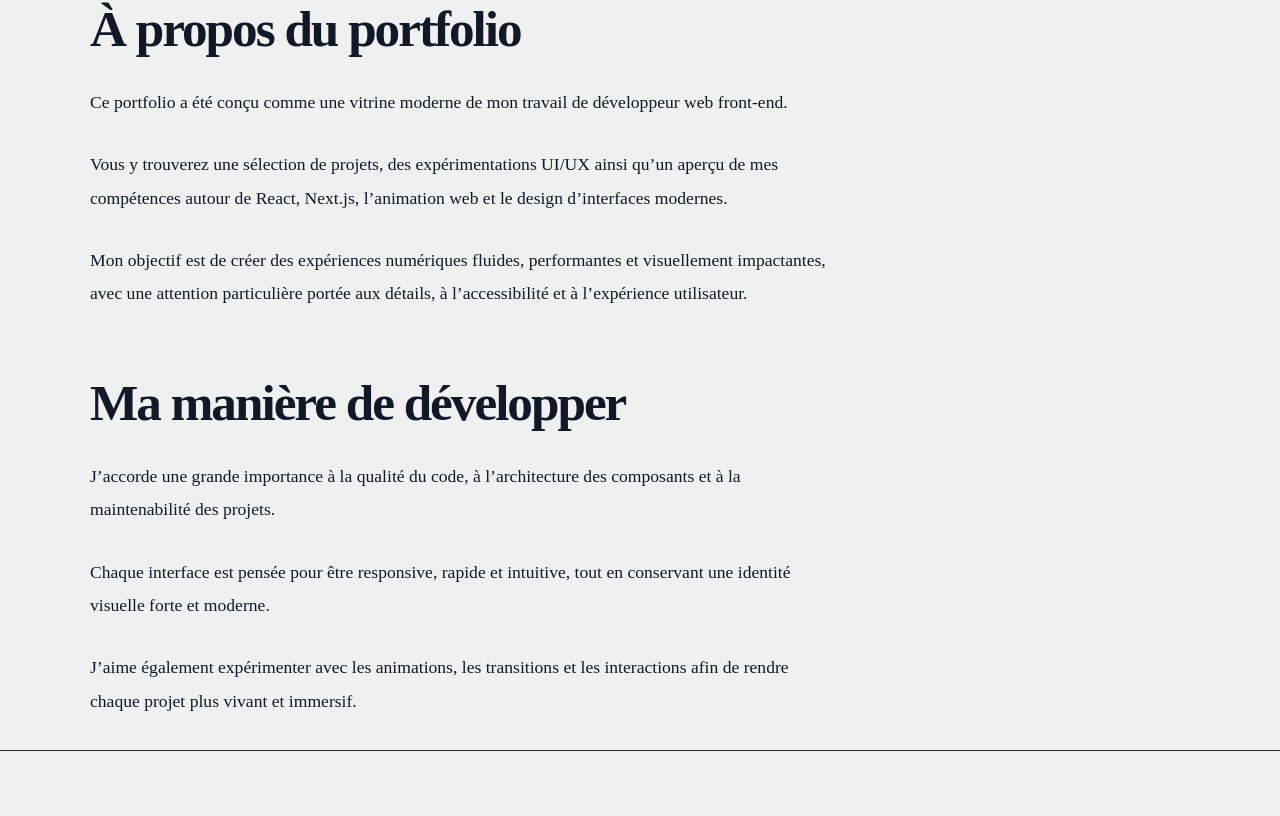
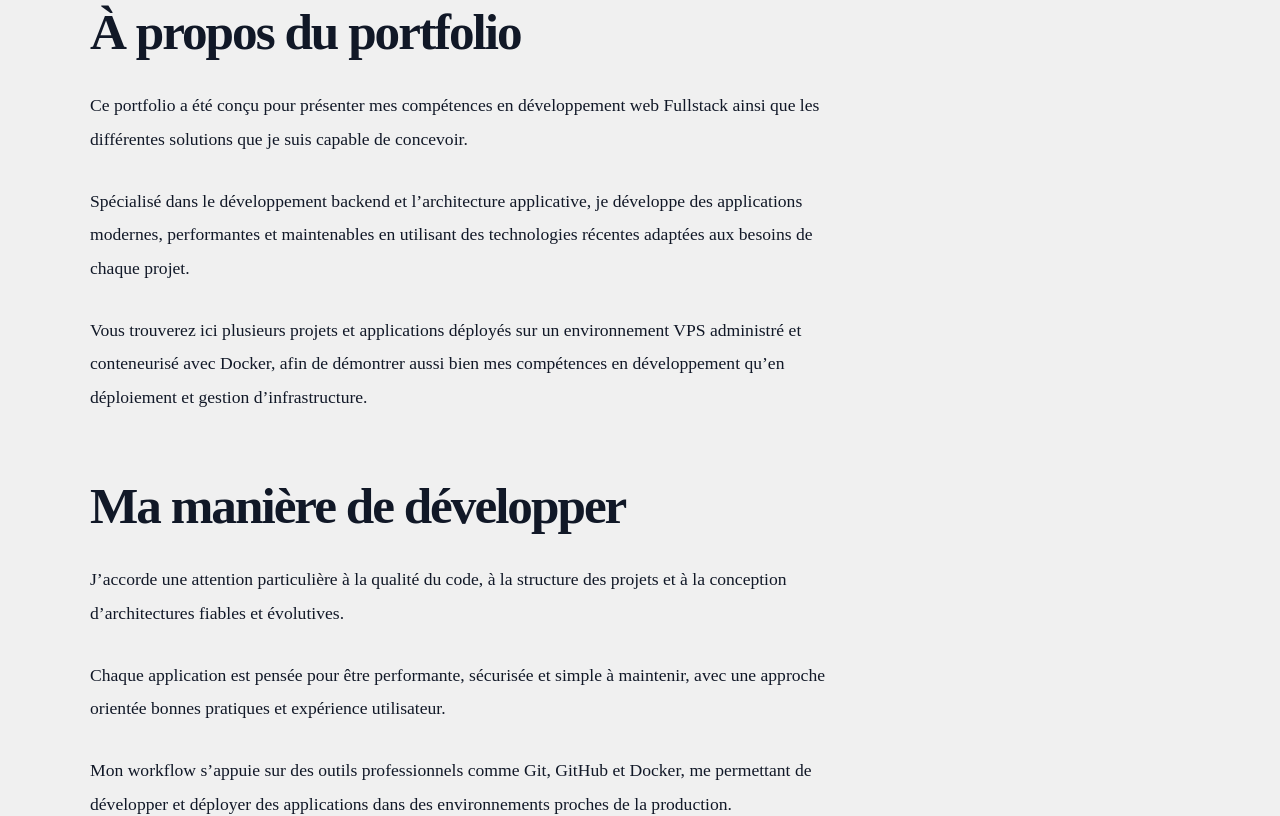
Before and after one commit to DevPoncet07/devponcet07ClientWeb, a Next.js app in the folder src/: page / in a window 1280 px wide. Shown: the part 887-1703 px from the top of the page. Built offline with nearby package versions, Linux system fonts and the light colour scheme.

Commit message:
add content

```diff
--- a/src/app/globals.css
+++ b/src/app/globals.css
@@ -56,7 +56,7 @@ table {
   --background--hover: #b4b4b4;
   --border:rgb(44, 44, 44);
   --text: #111827;
-  --text--hover: #aaaaaa;
+  --text--hover: #818181;
 
 }
 
--- a/src/app/page.tsx
+++ b/src/app/page.tsx
@@ -12,48 +12,56 @@ export default function Home() {
     <Hero/>
     <Main>
       <Section
-          id="section1"
+  id="home-1"
   title="À propos du portfolio"
 >
   <p>
-            Ce portfolio a été conçu comme une vitrine moderne de mon travail
-            de développeur web front-end.
+    Ce portfolio a été conçu pour présenter mes compétences en développement
+    web Fullstack ainsi que les différentes solutions que je suis capable de
+    concevoir.
   </p>
 
   <p>
-            Vous y trouverez une sélection de projets, des expérimentations
-            UI/UX ainsi qu’un aperçu de mes compétences autour de{" "}
-            <strong>React</strong>, <strong>Next.js</strong>,
-            l’animation web et le design d’interfaces modernes.
+    Spécialisé dans le développement backend et l’architecture applicative,
+    je développe des applications modernes, performantes et maintenables en
+    utilisant des technologies récentes adaptées aux besoins de chaque projet.
   </p>
 
   <p>
-            Mon objectif est de créer des expériences numériques fluides,
-            performantes et visuellement impactantes, avec une attention
-            particulière portée aux détails, à l’accessibilité et à
-            l’expérience utilisateur.
+    Vous trouverez ici plusieurs projets et applications déployés sur un
+    environnement VPS administré et conteneurisé avec <strong>Docker</strong>,
+    afin de démontrer aussi bien mes compétences en développement qu’en
+    déploiement et gestion d’infrastructure.
   </p>
+
+
 </Section>
 
 <Section
-          id="section2"
+  id="home-2"
   title="Ma manière de développer"
 >
   <p>
-            J’accorde une grande importance à la qualité du code, à
-            l’architecture des composants et à la maintenabilité des projets.
+    J’accorde une attention particulière à la qualité du code, à la structure
+    des projets et à la conception d’architectures fiables et évolutives.
   </p>
 
   <p>
-            Chaque interface est pensée pour être responsive, rapide et
-            intuitive, tout en conservant une identité visuelle forte et
-            moderne.
+    Chaque application est pensée pour être performante, sécurisée et simple
+    à maintenir, avec une approche orientée bonnes pratiques et expérience utilisateur.
   </p>
 
   <p>
-            J’aime également expérimenter avec les animations, les transitions
-            et les interactions afin de rendre chaque projet plus vivant et
-            immersif.
+    Mon workflow s’appuie sur des outils professionnels comme
+    <strong> Git</strong>, <strong>GitHub</strong> et <strong>Docker</strong>,
+    me permettant de développer et déployer des applications dans des
+    environnements proches de la production.
+  </p>
+
+  <p>
+    À travers ce portfolio, mon objectif est de proposer une vision concrète
+    de mon savoir-faire technique et de ma capacité à accompagner des projets
+    web modernes, de la conception jusqu’à la mise en ligne.
   </p>
 </Section>
     </Main>
--- a/src/components/footer/Footer.module.css
+++ b/src/components/footer/Footer.module.css
@@ -71,7 +71,7 @@
 }
 
 .footerLinksA:hover{
-    color:white;
+    color:var(--text--hover);
     transform:translateX(4px);
 }
 
--- a/src/components/header/Header.module.css
+++ b/src/components/header/Header.module.css
@@ -43,6 +43,7 @@
     cursor:pointer;
     font-family:"google sans code";
     font-weight:700;
+    font-size:1rem;
     transition:background 0.2s ease,transform 0.2s ease;
 }
 
@@ -67,10 +68,12 @@
 
 .headerLink{
     text-decoration:none;
+    font-family:"google sans code";
     color:var(--text);
     padding:14px;
     border-radius:12px;
     font-weight:700;
+    font-size:1rem;
     transition:background 0.2s ease,transform 0.2s ease,color 0.2s ease;
 }
 
--- a/src/components/header/Header.tsx
+++ b/src/components/header/Header.tsx
@@ -1,7 +1,6 @@
 'use client'
 import styles from "./Header.module.css"
 import ButtonTheme from "./ButtonTheme/ButtonTheme"
-import Link from "next/link"
 
 export default function Header() {
 
@@ -30,6 +29,7 @@ export default function Header() {
             <a className={styles.headerLink} href="/realisations">Mes réalisations</a>
             <a className={styles.headerLink} href="/competences">Mes compétences</a>
             <a className={styles.headerLink} href="/apropos">À propos</a>
+            <a className={styles.headerLink} href="/contact">Contact</a>
         </nav>
 
     </>
```
Also changed, not shown: src/app/apropos/page.tsx (+48 -1 lines), src/app/competences/page.tsx (+58 -1 lines), src/app/contact/page.tsx (added, +58 -0 lines), src/app/realisations/page.tsx (+12 -1 lines), src/components/cards/CardProject/CardProject.module.css (added), src/components/cards/CardProject/CardProject.tsx (added). Lines whose indentation alone changed are shown as unchanged.
